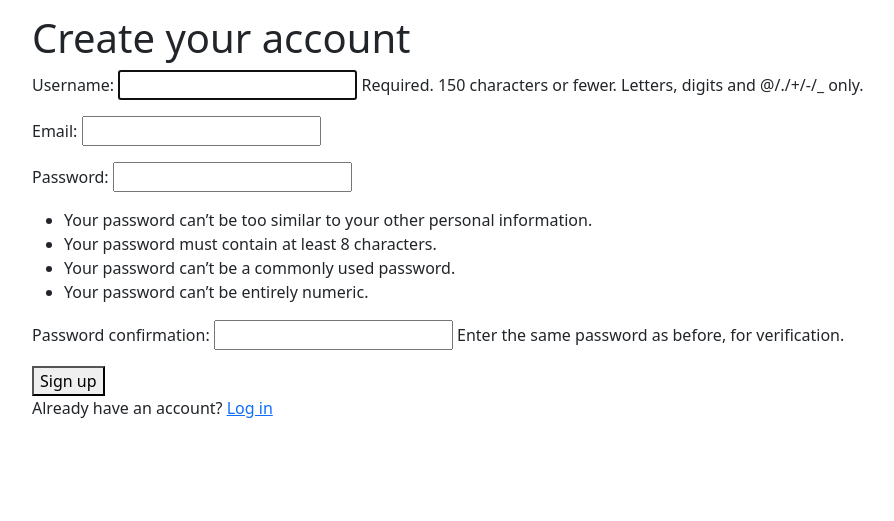
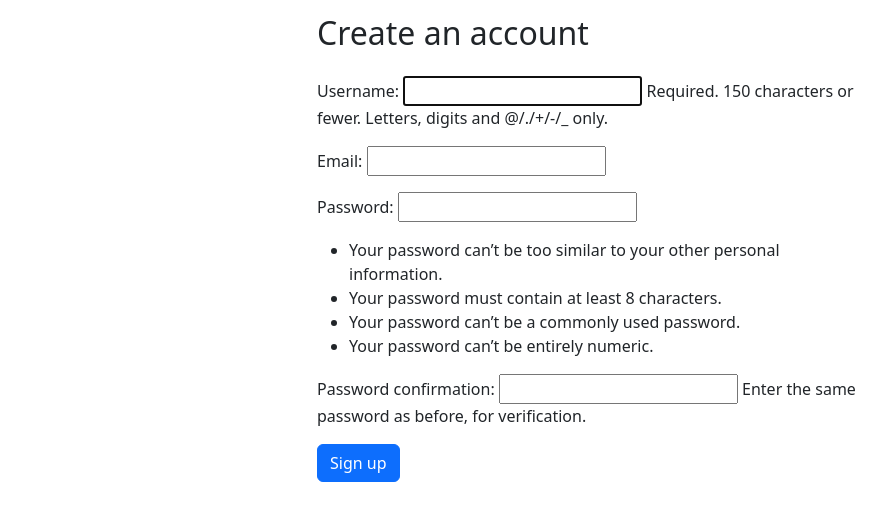
Before and after one commit to rashaelannan/ContactApp, a Django app: page /signup/ in a window 1280 px wide. Shown: the part 56-577 px from the top of the page, without its empty margins (50-944 px from the left). Run offline with Django 5.2, Linux system fonts and the light colour scheme.

Commit message:
signup fix

```diff
--- a/mysite3/myapp3/templates/registration/signup.html
+++ b/mysite3/myapp3/templates/registration/signup.html
@@ -1,11 +1,20 @@
 {% extends "base.html" %}
+
 {% block title %}Sign up{% endblock %}
+
 {% block content %}
-  <h1>Create your account</h1>
-  <form method="post">
-    {% csrf_token %}
-    {{ form.as_p }}
-    <button type="submit">Sign up</button>
-  </form>
-  <p>Already have an account? <a href="{% url 'login' %}">Log in</a></p>
+<div class="row justify-content-center">
+  <div class="col-md-6">
+    <h2 class="mb-4">Create an account</h2>
+
+    <form method="post">
+      {% csrf_token %}
+      {{ form.as_p }}
+
+      <button type="submit" class="btn btn-primary">
+        Sign up
+      </button>
+    </form>
+  </div>
+</div>
 {% endblock %}
--- a/mysite3/mysite3/settings.py
+++ b/mysite3/mysite3/settings.py
@@ -30,6 +30,7 @@
     "doctor-finder.azurewebsites.net",
     "doctor-finder-ebg2e6a8exg2c6ft.francecentral-01.azurewebsites.net",
     "169.254.131.3",
+    "localhost",
     ]
 
 CSRF_TRUSTED_ORIGINS = [
```
